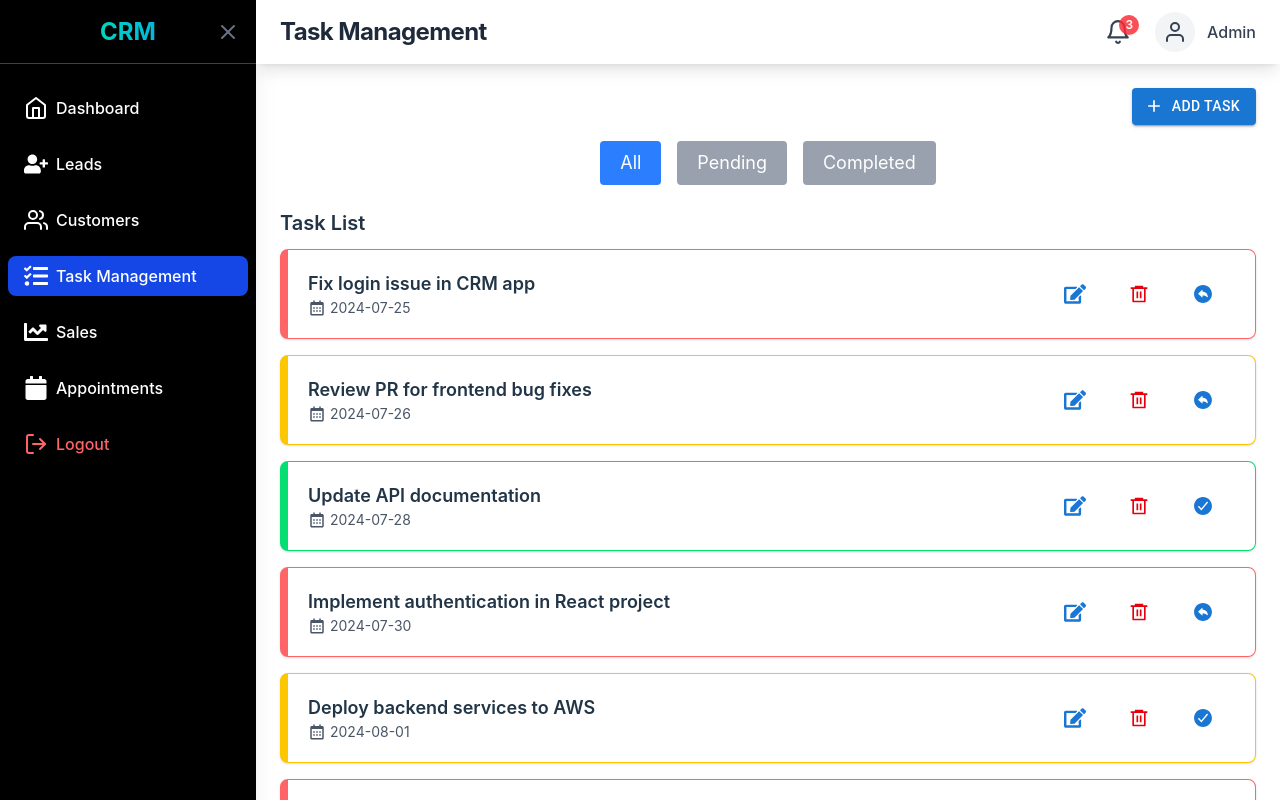
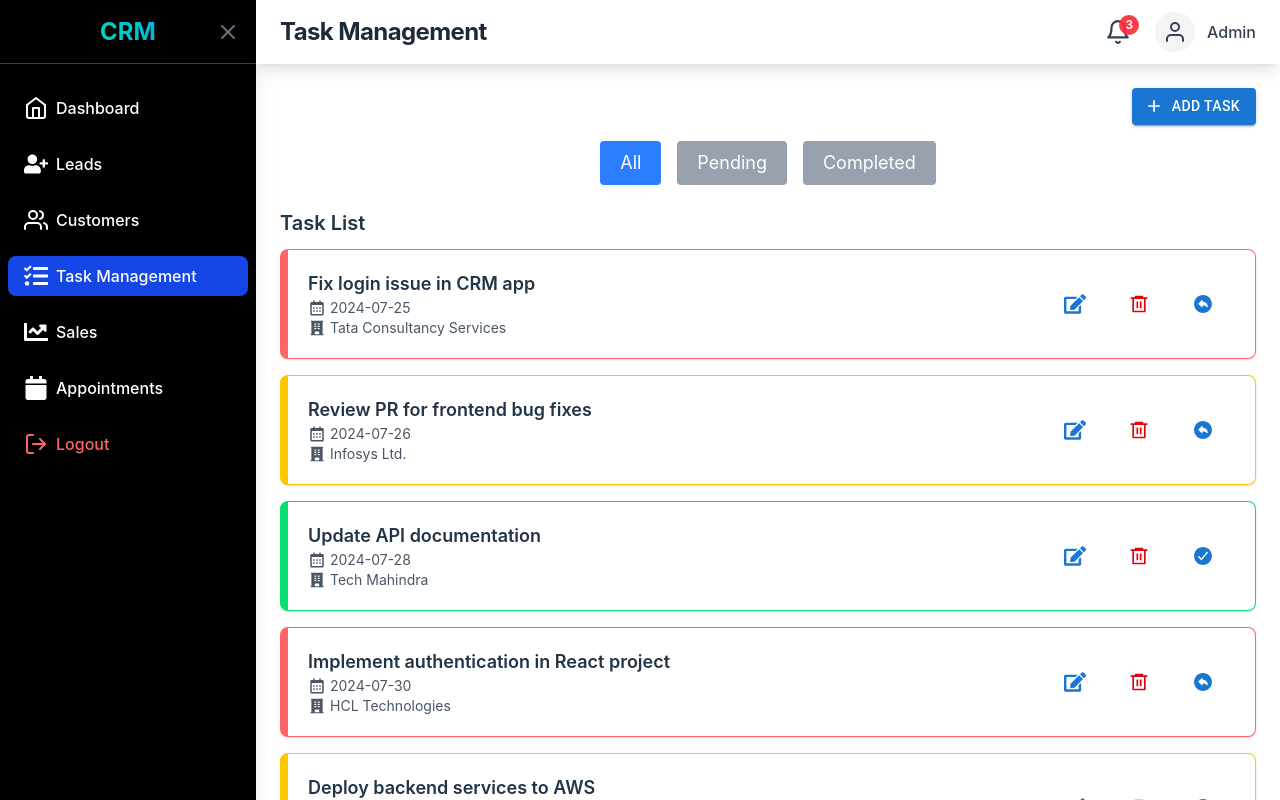
Before and after one commit to Avi0304/Customer-Relationship-Management, a React (Vite) app: page /task in a window 1280 px wide. Shown: the top 800 px of the page. Built offline with nearby package versions, Linux system fonts and the light colour scheme; sample sign-in values are in the browser's storage.

Commit message:
Added company in the task list

```diff
--- a/src/components/TaskManagement.jsx
+++ b/src/components/TaskManagement.jsx
@@ -12,10 +12,10 @@ import {
 import { BiPlus, BiCalendar } from "react-icons/bi";
 import Swal from "sweetalert2";
 import { Card } from "./ui/card";
-import { MdDelete } from "react-icons/md";
 import { FaEdit } from "react-icons/fa";
 import { IoCheckmarkCircleSharp, IoArrowUndoCircle } from "react-icons/io5";
 import { RiDeleteBin6Line } from "react-icons/ri";
+import { HiBuildingOffice } from "react-icons/hi2";
 
 const TaskManagement = () => {
   const [tasks, setTasks] = useState([
@@ -420,6 +420,9 @@ const TaskManagement = () => {
                       <p className="text-sm text-gray-600 flex items-center">
                         <BiCalendar className="mr-1" size={18} /> {task.dueDate}
                       </p>
+                      <p className="text-sm text-gray-600 flex items-center">
+                        <HiBuildingOffice  className="mr-1" size={18} /> {task.company}
+                      </p>
                     </div>
                     <div className="flex space-x-3">
                       <Button onClick={() => startEditing(task)} size="large">
```
Also changed, not shown: 1 other file (tests, documents, lock files or other folders).
